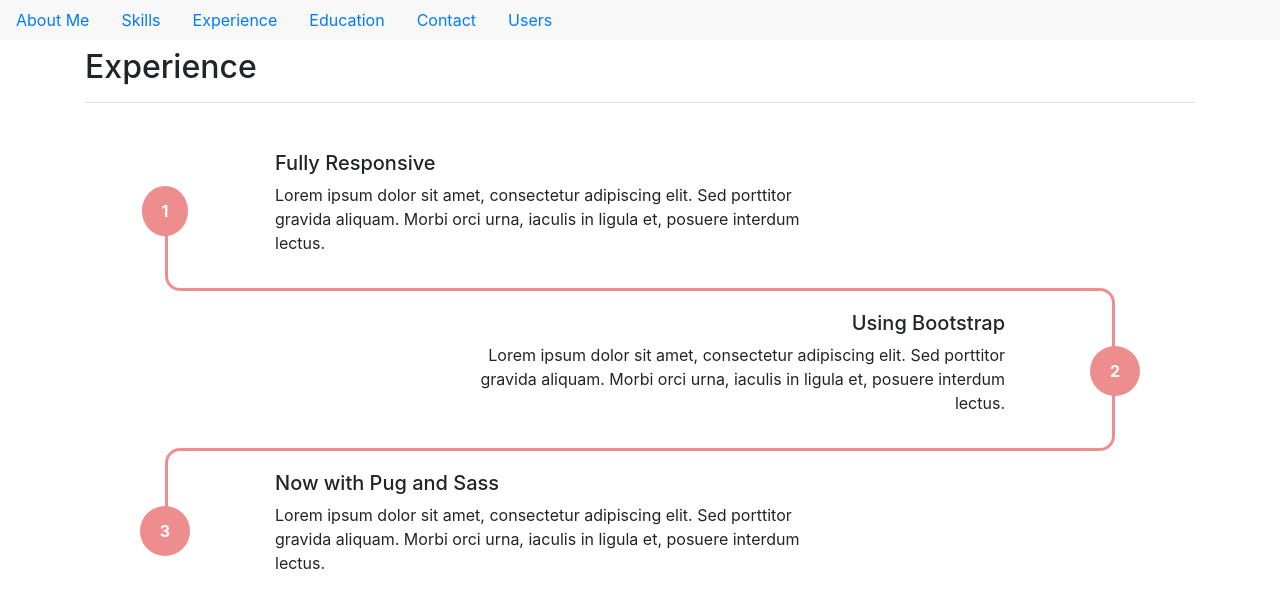
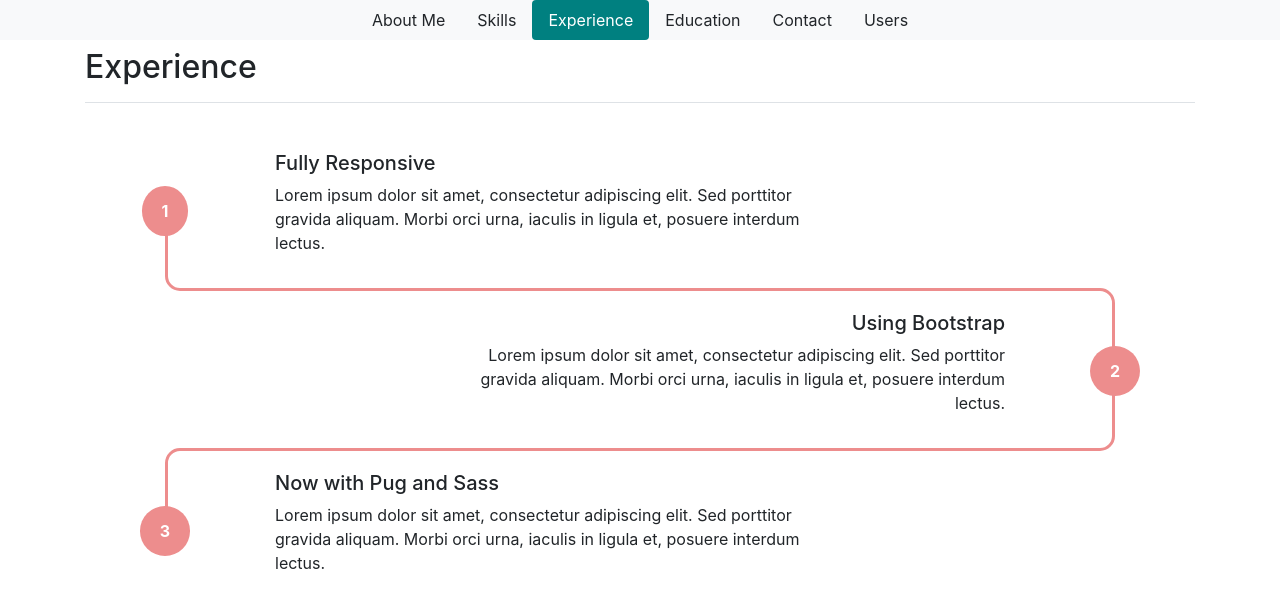
Before and after one commit to luckkey005/first-ang, an Angular app: page /super in a window 1280 px wide. Shown: the top 608 px of the page. Built offline with nearby package versions, Linux system fonts and the light colour scheme.

Commit message:
beautification of users page

```diff
--- a/src/app/app.component.css
+++ b/src/app/app.component.css
@@ -0,0 +1,2 @@
+li.nav-link {cursor: pointer;}
+li.nav-link.active {background-color:#008080;}
--- a/src/app/app.component.html
+++ b/src/app/app.component.html
@@ -1,12 +1,12 @@
 <!--The content below is only a placeholder and can be replaced.-->
 
-<ul class="nav nav-pills" style="background-color:#f8f8f8;">
+<ul class="nav nav-pills justify-content-center nav-justified bg-light" >
     <!-- <li class="nav-link"><a routerLink="third" routerLinkActive="active">Third</a></li> -->
-    <li class="nav-link"><a routerLink="fourth" routerLinkActive="active">About Me</a></li>
-    <li class="nav-link"><a routerLink="second" routerLinkActive="active">Skills</a></li>
-    <li class="nav-link"><a routerLink="super" routerLinkActive="active">Experience</a></li>
-    <li class="nav-link"><a routerLink="posts" routerLinkActive="active">Education</a></li>
-    <li class="nav-link"><a routerLink="contact" routerLinkActive="active">Contact</a></li>
-    <li class="nav-link"><a routerLink="first" routerLinkActive="active">Users</a></li>
+    <li class="nav-link" routerLink="fourth" routerLinkActive="active">About Me</li>
+    <li class="nav-link" routerLink="second" routerLinkActive="active">Skills</li>
+    <li class="nav-link" routerLink="super" routerLinkActive="active">Experience</li>
+    <li class="nav-link" routerLink="posts" routerLinkActive="active">Education</li>
+    <li class="nav-link" routerLink="contact" routerLinkActive="active">Contact</li>
+    <li class="nav-link" routerLink="first" routerLinkActive="active">Users</li>
 </ul>
 <router-outlet></router-outlet>
--- a/src/app/first/first.component.css
+++ b/src/app/first/first.component.css
@@ -0,0 +1,3 @@
+.col.text-center{ margin:2%}
+.col.text-center p{ padding-top:10%}
+.col.text-center img{box-shadow: 2px 2px 5px 1px grey;    border-radius: 5%;}
--- a/src/app/first/first.component.html
+++ b/src/app/first/first.component.html
@@ -1,6 +1,9 @@
 <h2 id="pretext" class="text-center">Wait while loading users list from github</h2>
-<ul *ngFor="let user of users">
-  <li>Name :{{user.login}}</li>
-  <li>Image :<img src={{user.avatar_url}} width="150px" height="150px" alt={{user.login}}></li>
-  <!-- <li>{{user | json}}</li> -->
-</ul>
+
+<div class="row" >
+  <div class="col text-center" *ngFor="let user of users">
+        <img src={{user.avatar_url}} width="150px" height="150px" alt={{user.login}}>
+        <p>Name: {{user.login}}<br>Profile <a href="{{user.html_url}}">Here</a></p>
+  </div>
+
+</div>
--- a/src/styles.css
+++ b/src/styles.css
@@ -1,3 +1,3 @@
 /* You can add global styles to this file, and also import other style files */
 @import '../node_modules/bootstrap/dist/css/bootstrap.min.css';
-@import '../node_modules/font-awesome/css/font-awesome.min.css'
+@import '../node_modules/font-awesome/css/font-awesome.min.css';
```
